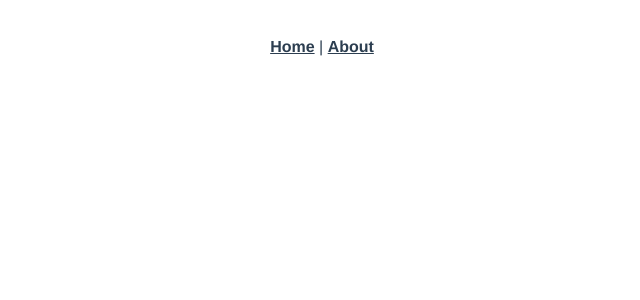
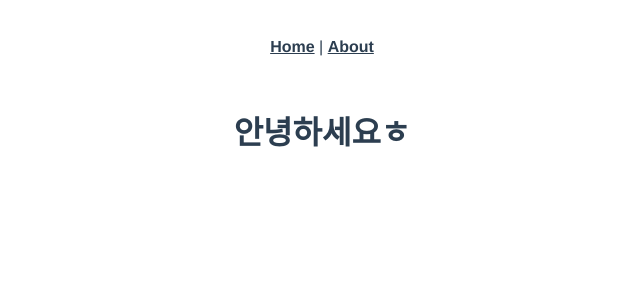
Before and after one commit to AboutSav/NBread-Frontend-2022, a Vue app: page /hyeong in a window 1280 px wide. Shown: the top 300 px of the page, without its empty margins (318-958 px from the left). Built offline with nearby package versions, Linux system fonts and the light colour scheme.

Commit message:
update hyeongview

```diff
--- a/src/views/HyeongView.vue
+++ b/src/views/HyeongView.vue
@@ -1,5 +1,7 @@
 <template>
-<div></div>
+<div>
+  <h1>안녕하세요ㅎ</h1>
+</div>
 </template>
 <script>
 export default {
```
